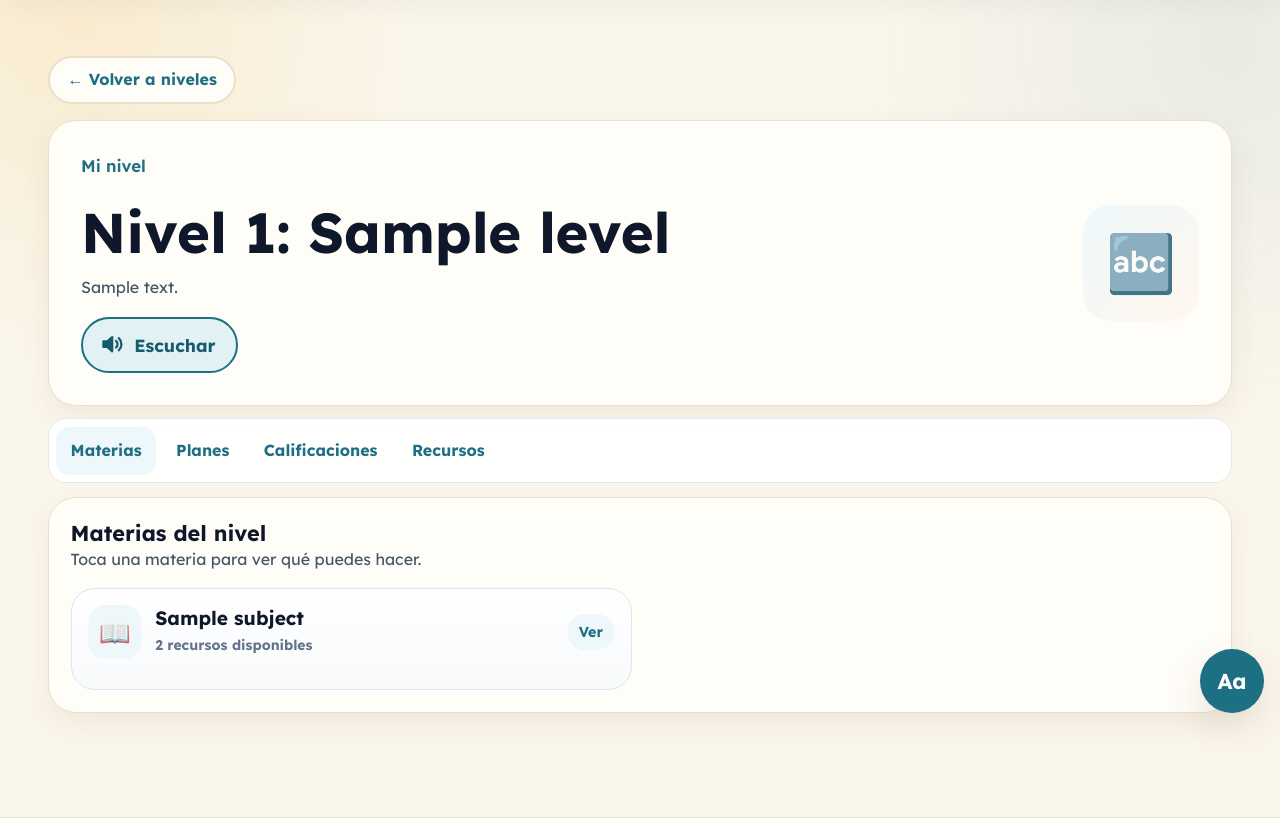
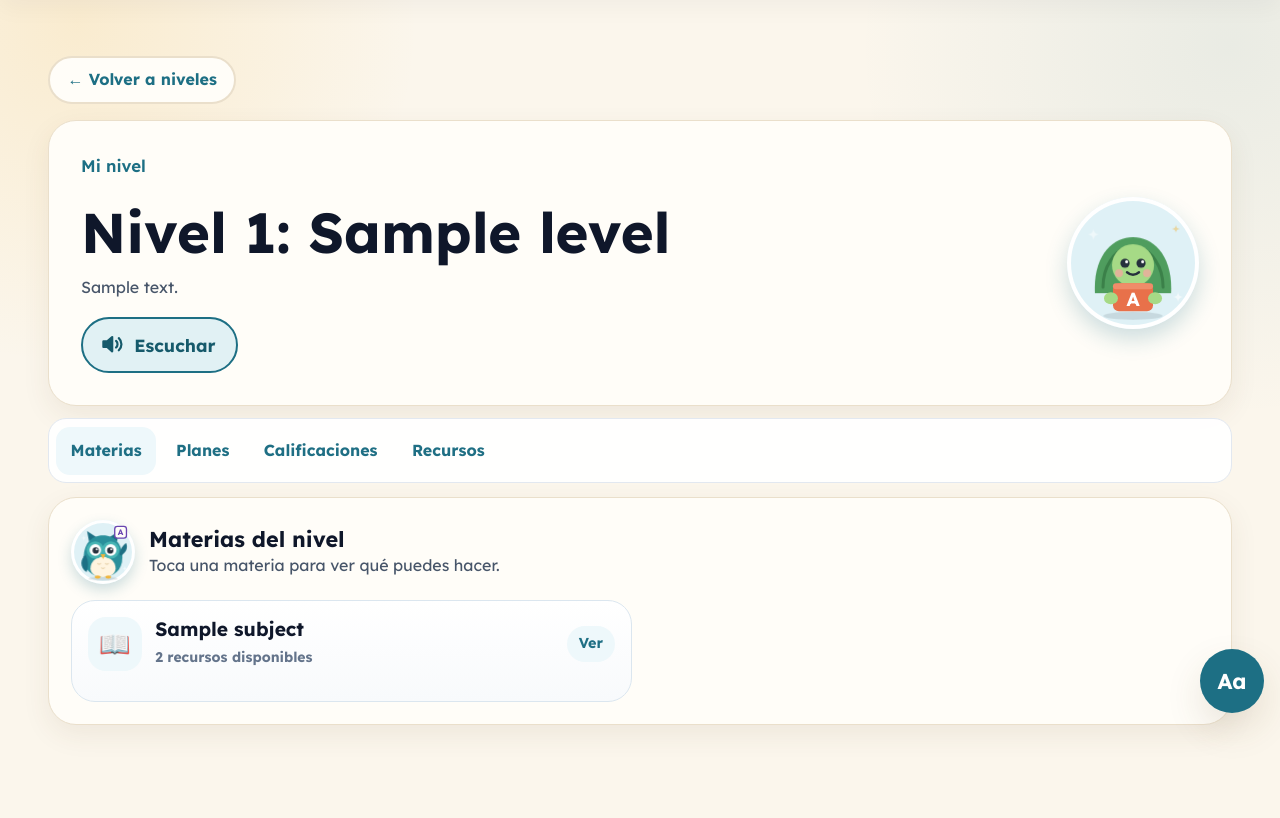
Before and after one commit to Threvorcito/Proyectos, a Django app: page /aprender/nivel/1/ in a window 1280 px wide. Shown: the part 71-889 px from the top of the page. Run offline with Django 5.2, Linux system fonts and the light colour scheme; tables that the repository leaves empty hold one stand-in row (values such as "Sample post").

Commit message:
feat(levels): animated characters on the level detail page

```diff
--- a/static/css/characters.css
+++ b/static/css/characters.css
@@ -2,7 +2,9 @@
    hummingbird, jaguar cub). Motion is gentle and transform/opacity only. */
 
 .home-levels .home-levels__icon.char-badge,
-.course-card__cover .char-badge {
+.course-card__cover .char-badge,
+.course-room-hero .course-room-hero__badge.char-badge,
+.course-section__char.char-badge {
   --badge-bg: #dff1f6;
   --badge-glow: rgba(29, 111, 132, .22);
   background: var(--badge-bg);
@@ -115,3 +117,34 @@ body.reduce-motion .char .ch-spark { opacity: .85; }
 /* Levels page: figure replaces the emoji in the course card cover. */
 .course-card__cover .course-card__figure { font-size: 0; line-height: 0; }
 .course-card__cover .char-badge { height: 96px; width: 96px; }
+
+/* Level detail page: the level's character in the hero, and a small
+   companion next to each section heading. */
+.course-room-hero .course-room-hero__badge.char-badge {
+  flex: 0 0 auto;
+  font-size: 0;
+  height: 132px;
+  width: 132px;
+}
+.course-room-hero:is(:hover, :focus-within) .ch-hop { animation: ch-hop .7s ease-out 1; }
+.course-room-hero:is(:hover, :focus-within) .ch-wave { animation: ch-wave 1s ease-in-out 1; transform-origin: 50% 90%; }
+.course-section > header.course-section__head {
+  align-items: center;
+  display: flex;
+  gap: .9rem;
+}
+.course-section__char.char-badge {
+  box-shadow: inset 0 0 0 3px #fff, 0 6px 14px var(--badge-glow);
+  height: 64px;
+  width: 64px;
+}
+.course-section:is(:hover, :focus-within) .ch-hop { animation: ch-hop .7s ease-out 1; }
+@media (max-width: 575.98px) {
+  .course-room-hero .course-room-hero__badge.char-badge { height: 96px; width: 96px; }
+  .course-section__char.char-badge { height: 52px; width: 52px; }
+}
+@media (prefers-reduced-motion: reduce) {
+  .course-room-hero .char *, .course-section .char * { animation: none !important; }
+}
+body.reduce-motion .course-room-hero .char *,
+body.reduce-motion .course-section .char * { animation: none !important; }
--- a/templates/core/home.html
+++ b/templates/core/home.html
@@ -2,7 +2,7 @@
 {% load static %}
 {% block title %}{{ site_name }}{% endblock %}
 {% block extra_css %}
-<link rel="stylesheet" href="{% static 'css/characters.css' %}?v=20261016-chars-1">
+<link rel="stylesheet" href="{% static 'css/characters.css' %}?v=20261016-chars-2">
 <style>
   .home-hero {
     position: relative;
--- a/templates/learning/level_detail.html
+++ b/templates/learning/level_detail.html
@@ -1,4 +1,6 @@
 {% extends 'base.html' %}
+{% load static %}
+{% block extra_css %}<link rel="stylesheet" href="{% static 'css/characters.css' %}?v=20261016-chars-2">{% endblock %}
 {% block content %}
 <div class="levels-page">
   <div class="container py-5">
@@ -11,7 +13,7 @@
         {% include 'partials/listen_button.html' with target='#level-intro h1, #level-intro p' extra_class='kid-listen--below' %}
         {% if student %}<strong>{{ assigned_plan_count }} plan{{ assigned_plan_count|pluralize:'es' }} asignado{{ assigned_plan_count|pluralize:'s' }} por el profesor</strong>{% endif %}
       </div>
-      <div class="course-room-hero__badge" aria-hidden="true">{% if level.number == 1 %}🔤{% elif level.number == 2 %}🧩{% else %}📚{% endif %}</div>
+      <div class="course-room-hero__badge char-badge {% if level.number == 1 %}char-badge--turtle{% elif level.number == 2 %}char-badge--bunny{% else %}char-badge--fox{% endif %}" aria-hidden="true">{% if level.number == 1 %}{% include 'partials/characters/turtle.html' %}{% elif level.number == 2 %}{% include 'partials/characters/bunny.html' %}{% else %}{% include 'partials/characters/fox.html' %}{% endif %}</div>
     </section>
 
     <nav class="course-tabs" aria-label="Secciones del nivel" data-course-tabs>
@@ -22,7 +24,7 @@
     </nav>
 
     <section class="course-section is-active" id="materias" data-course-panel="materias">
-      <header><h2>Materias del nivel</h2><p>Toca una materia para ver qué puedes hacer.</p></header>
+      <header class="course-section__head"><span class="course-section__char char-badge char-badge--owl" aria-hidden="true">{% include 'partials/characters/owl.html' %}</span><div><h2>Materias del nivel</h2><p>Toca una materia para ver qué puedes hacer.</p></div></header>
       <div class="level-subject-board" aria-label="Materias del nivel {{ level.number }}">
       {% for row in subject_rows %}
         <details class="level-subject-card level-subject-card--simple">
@@ -49,7 +51,7 @@
     </section>
 
     <section class="course-section" id="planes" data-course-panel="planes" hidden>
-      <header><h2>Planes del profesor</h2><p>Organizados por materia para saber qué toca practicar.</p></header>
+      <header class="course-section__head"><span class="course-section__char char-badge char-badge--hummingbird" aria-hidden="true">{% include 'partials/characters/hummingbird.html' %}</span><div><h2>Planes del profesor</h2><p>Organizados por materia para saber qué toca practicar.</p></div></header>
       <div class="course-module-list">
         {% for row in subject_rows %}
           <details class="course-module" {% if row.plans %}open{% endif %}>
@@ -68,7 +70,7 @@
     </section>
 
     <section class="course-section" id="calificaciones" data-course-panel="calificaciones" hidden>
-      <header><h2>Mis avances por materia</h2><p>Se calcula con los resultados de juegos y prácticas guardadas.</p></header>
+      <header class="course-section__head"><span class="course-section__char char-badge char-badge--jaguar" aria-hidden="true">{% include 'partials/characters/jaguar.html' %}</span><div><h2>Mis avances por materia</h2><p>Se calcula con los resultados de juegos y prácticas guardadas.</p></div></header>
       <div class="gradebook-panel">
         {% for row in subject_rows %}
           <article>
@@ -80,7 +82,7 @@
     </section>
 
     <section class="course-section" id="recursos" data-course-panel="recursos" hidden>
-      <header><h2>Recursos rápidos</h2><p>Accesos directos filtrados por este nivel.</p></header>
+      <header class="course-section__head"><span class="course-section__char char-badge char-badge--bunny" aria-hidden="true">{% include 'partials/characters/bunny.html' %}</span><div><h2>Recursos rápidos</h2><p>Accesos directos filtrados por este nivel.</p></div></header>
       <div class="quick-resource-grid">
         <a href="{% url 'activities:list' %}?grade={{ grade }}">Ver actividades del nivel</a>
         <a href="{% url 'readings:list' %}?grade={{ grade }}">Ver lecturas del nivel</a>
--- a/templates/learning/levels.html
+++ b/templates/learning/levels.html
@@ -1,6 +1,6 @@
 {% extends 'base.html' %}
 {% load static %}
-{% block extra_css %}<link rel="stylesheet" href="{% static 'css/characters.css' %}?v=20261016-chars-1">{% endblock %}
+{% block extra_css %}<link rel="stylesheet" href="{% static 'css/characters.css' %}?v=20261016-chars-2">{% endblock %}
 {% block content %}
 <div class="levels-page">
   <div class="container py-5">
```
